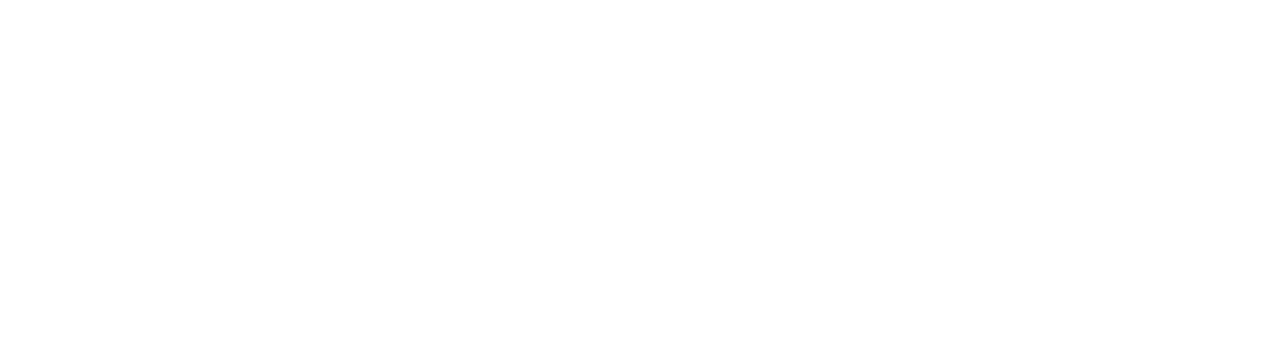
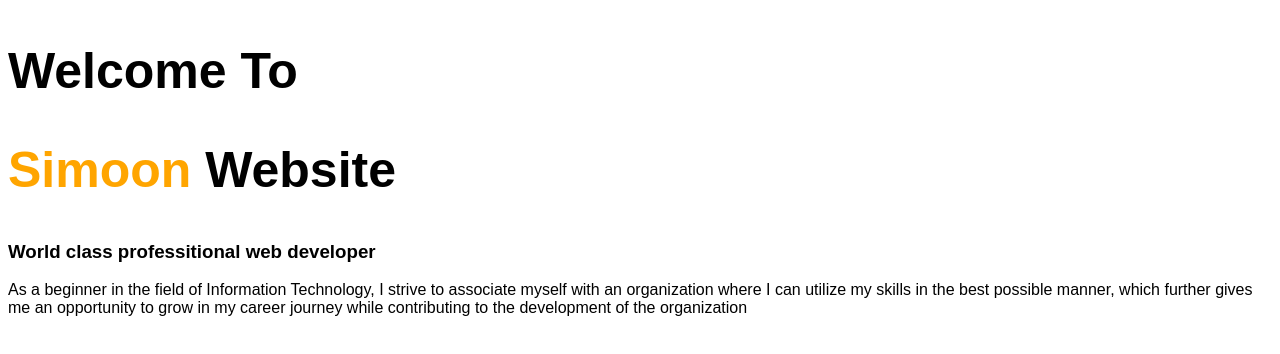
Before and after one commit to Simoon11900149/web-portfolio, a plain HTML site: page index.html in a window 1280 px wide. Drawn offline with Linux system fonts and the light colour scheme.

Commit message:
add picture

```diff
--- a/index.html
+++ b/index.html
@@ -5,9 +5,20 @@
     <meta http-equiv="X-UA-Compatible" content="IE=edge">
     <meta name="viewport" content="width=device-width, initial-scale=1.0">
     <title>Simoon Web Developert</title>
+    <link rel="preconnect" href="https://fonts.googleapis.com">
     <link rel="stylesheet" href="style.css">
 </head>
 <body>
+    <section>
+       <div>
+            <h1>Welcome To</h1>
+            <h1><span class="name-highlight"> Simoon</span> Website</h1>
+            <h3>World class professitional web developer</h3>
+            <p>As a beginner in the field of Information Technology, I strive to associate myself with an organization where I can utilize my skills in the best possible manner, which further gives me an opportunity to grow in my career journey while contributing to the development of the organization</p>
+       </div>
+       <div>
 
+       </div>
+    </section>
 </body>
 </html>
--- a/style.css
+++ b/style.css
@@ -0,0 +1,9 @@
+body{
+    font-family: 'Poppins', sans-serif;
+}
+h1{
+    font-size: 50px;
+}
+.name-highlight{
+ color: orange;
+}
```
Also changed, not shown: images/profile1.png.png (added).
